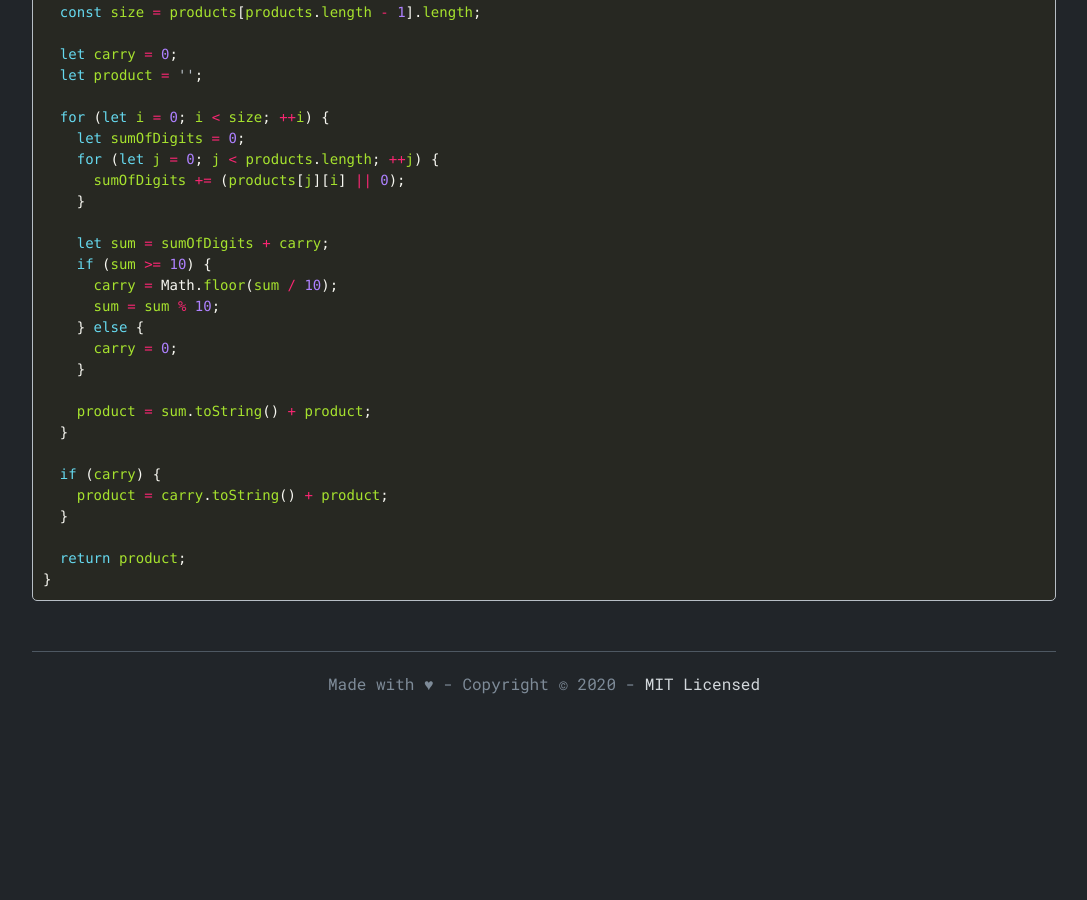
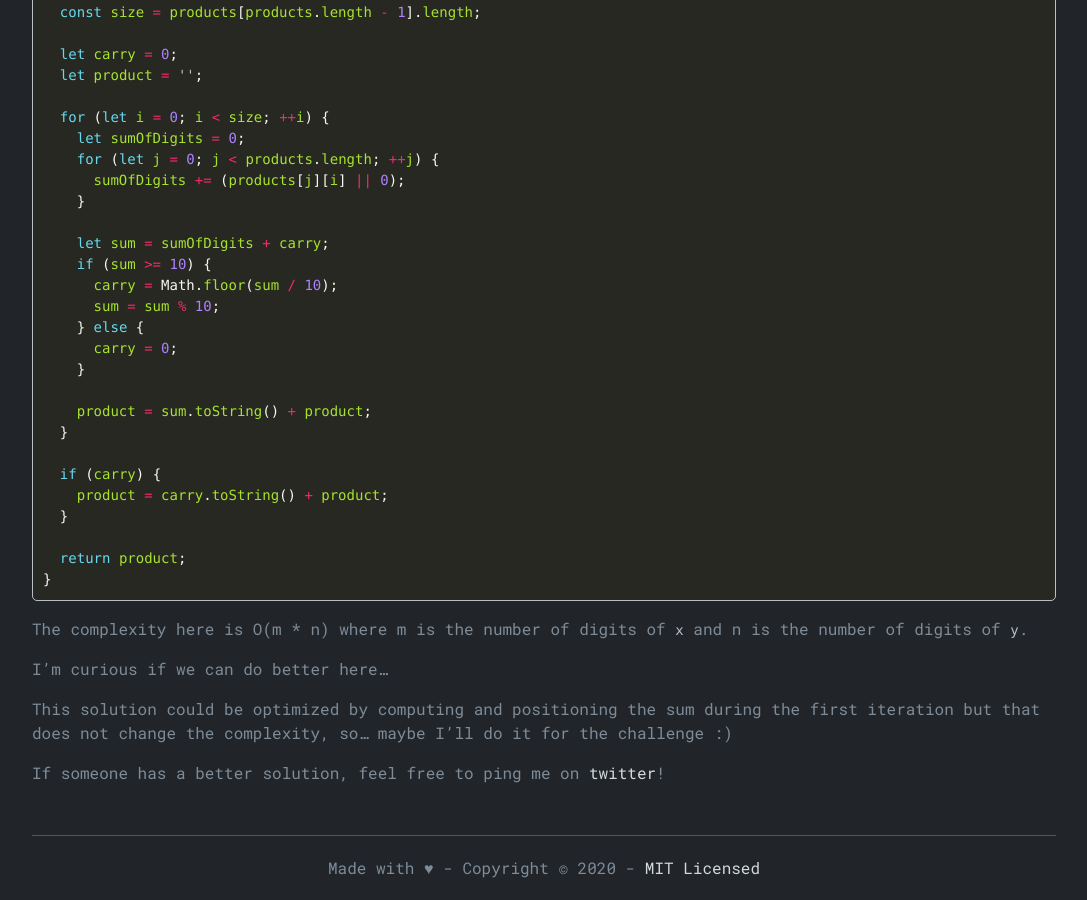
Before and after one commit to mjeanroy/mjeanroy.github.io, a Jekyll site: the page built from _posts/2020-12-07-cassidoo-week-173.md, in a window 1280 px wide and 900 px high, scrolled down 3233 px. Shown: the whole window, without its empty margins (96-1183 px from the left). Built offline with Jekyll 4.4.1, drawn with Linux system fonts in a browser that asks for light colours; before the commit the page ends 3949 px from its top, so only the background shows below that.

Commit message:
Update post

````diff
--- a/_posts/2020-12-07-cassidoo-week-173.md
+++ b/_posts/2020-12-07-cassidoo-week-173.md
@@ -180,3 +180,11 @@ function computeSumOfProducts(products) {
   return product;
 }
 ```
+
+The complexity here is O(m * n) where m is the number of digits of `x` and n is the number of digits of `y`.
+
+I'm curious if we can do better here...
+
+This solution could be optimized by computing and positioning the sum during the first iteration but that does not change the complexity, so... maybe I'll do it for the challenge :)
+
+If someone has a better solution, feel free to ping me on [twitter](https://twitter.com/mickaeljeanroy)!
````
